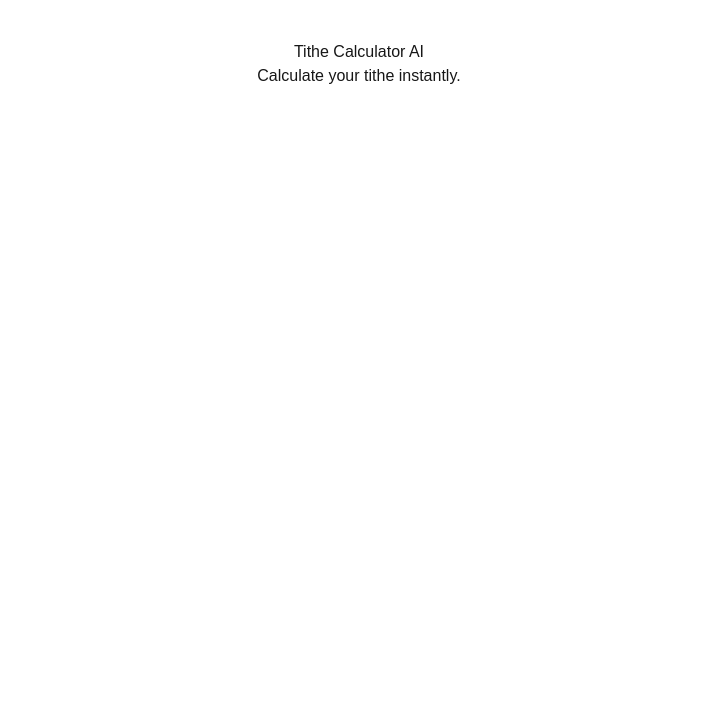
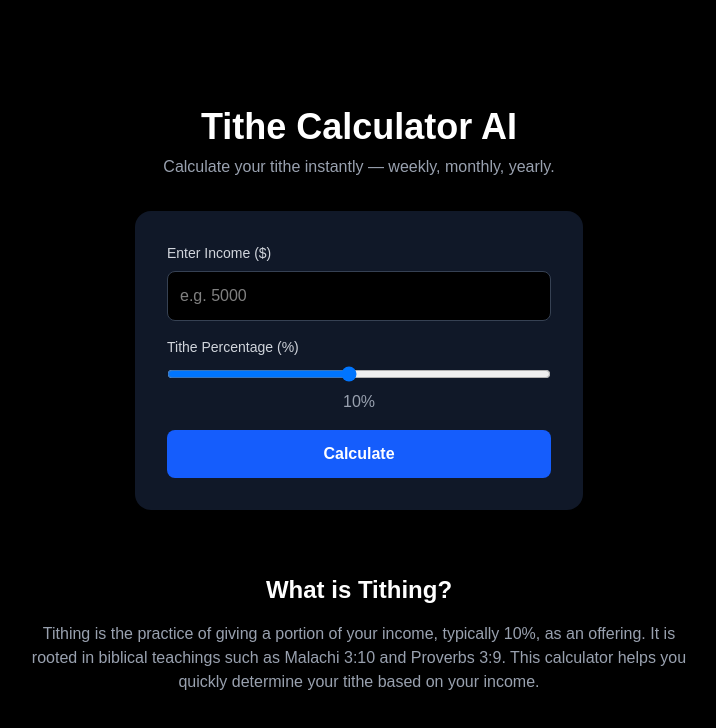
Before and after one commit to Tunjilor/tithecalculatorai, a Next.js app: page / in a window 1280 px wide. Shown: the top 728 px of the page, without its empty margins (281-997 px from the left). Built offline with nearby package versions, Linux system fonts and the light colour scheme.

Commit message:
Update page.tsx

```diff
--- a/app/page.tsx
+++ b/app/page.tsx
@@ -1,8 +1,91 @@
+"use client";
+
+import { useState } from "react";
+
 export default function Home() {
+  const [income, setIncome] = useState("");
+  const [percentage, setPercentage] = useState(10);
+  const [result, setResult] = useState<number | null>(null);
+
+  const calculateTithe = () => {
+    const num = parseFloat(income);
+    if (!isNaN(num)) {
+      setResult((num * percentage) / 100);
+    }
+  };
+
   return (
-    <main style={{ minHeight: "100vh", padding: "40px", textAlign: "center" }}>
-      <h1>Tithe Calculator AI</h1>
-      <p>Calculate your tithe instantly.</p>
+    <main className="min-h-screen bg-black text-white flex flex-col items-center justify-center px-4">
+
+      {/* Header */}
+      <h1 className="text-4xl font-bold mb-2 text-center">
+        Tithe Calculator AI
+      </h1>
+      <p className="text-gray-400 mb-8 text-center">
+        Calculate your tithe instantly — weekly, monthly, yearly.
+      </p>
+
+      {/* Calculator Card */}
+      <div className="bg-gray-900 p-8 rounded-2xl shadow-2xl w-full max-w-md">
+
+        {/* Income Input */}
+        <label className="block mb-2 text-sm text-gray-300">
+          Enter Income ($)
+        </label>
+        <input
+          type="number"
+          value={income}
+          onChange={(e) => setIncome(e.target.value)}
+          placeholder="e.g. 5000"
+          className="w-full p-3 rounded-lg bg-black border border-gray-700 mb-4 focus:outline-none"
+        />
+
+        {/* Percentage */}
+        <label className="block mb-2 text-sm text-gray-300">
+          Tithe Percentage (%)
+        </label>
+        <input
+          type="range"
+          min="1"
+          max="20"
+          value={percentage}
+          onChange={(e) => setPercentage(Number(e.target.value))}
+          className="w-full mb-2"
+        />
+        <p className="text-center mb-4 text-gray-400">{percentage}%</p>
+
+        {/* Button */}
+        <button
+          onClick={calculateTithe}
+          className="w-full bg-blue-600 hover:bg-blue-700 transition p-3 rounded-lg font-semibold"
+        >
+          Calculate
+        </button>
+
+        {/* Result */}
+        {result !== null && (
+          <div className="mt-6 text-center">
+            <p className="text-gray-400">Your Tithe:</p>
+            <h2 className="text-3xl font-bold text-green-400">
+              ${result.toFixed(2)}
+            </h2>
+          </div>
+        )}
+      </div>
+
+      {/* SEO Content Section */}
+      <section className="mt-16 max-w-2xl text-center">
+        <h2 className="text-2xl font-bold mb-4">
+          What is Tithing?
+        </h2>
+        <p className="text-gray-400">
+          Tithing is the practice of giving a portion of your income, typically 10%,
+          as an offering. It is rooted in biblical teachings such as Malachi 3:10
+          and Proverbs 3:9. This calculator helps you quickly determine your tithe
+          based on your income.
+        </p>
+      </section>
+
     </main>
   );
 }
```
